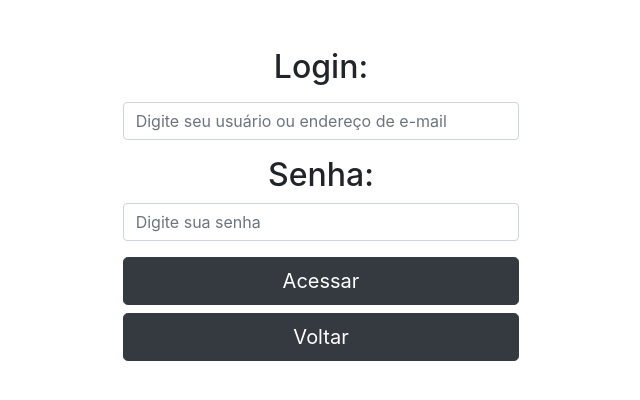
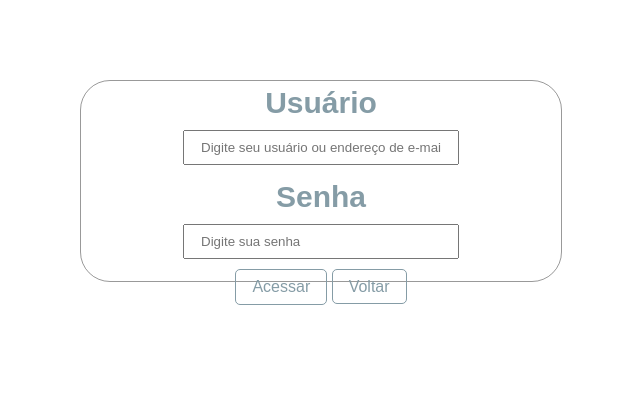
Before and after one commit to igorspandolfi/calpan, a PHP site: page /conteudo/login.php in a window 1280 px wide. Shown: the top 400 px of the page, without its empty margins (319-959 px from the left). Run offline with PHP 8.4, Linux system fonts and the light colour scheme; some libraries are stand-ins or nearby versions.

Commit message:
Adicionado login e pesquisar

```diff
--- a/conteudo/login.php
+++ b/conteudo/login.php
@@ -4,29 +4,26 @@
     <meta charset="UTF-8">
     <meta http-equiv="X-UA-Compatible" content="IE=edge">
     <meta name="viewport" content="width=device-width, initial-scale=1.0">
-    <link rel="stylesheet" href="https://maxcdn.bootstrapcdn.com/bootstrap/4.5.2/css/bootstrap.min.css">
-    <script src="https://ajax.googleapis.com/ajax/libs/jquery/3.5.1/jquery.min.js"></script>
-    <script src="https://cdnjs.cloudflare.com/ajax/libs/popper.js/1.16.0/umd/popper.min.js"></script>
-    <script src="https://maxcdn.bootstrapcdn.com/bootstrap/4.5.2/js/bootstrap.min.js"></script>
+    <script src="https://kit.fontawesome.com/dfd2d8dfe8.js" crossorigin="anonymous"></script>
+    <link rel="stylesheet" href="../css/style.css"/>
     <title>Acesso</title>
 </head>
 <body>
-    <div class="container pt-5 col-4">
-        <form class="">
-            <div class="form-group text-center">
-                <h2><label for="usuario" class="">Login:</label></h2>
-                <input class="form-control" type="text" name="usuario" placeholder="Digite seu usuário ou endereço de e-mail" required>
-                <!--<div class='valid-feedback'>Dados Corretos.</div>
-                <div class='invalid-feedback'>Preencha este campo.</div>-->
+    <div class="main">
+        <form class="form">
+            <div class="row">
+                <h2><label for="usuario" class="label">Usuário</label></h2>
+                <input class="" type="text" name="usuario" placeholder="Digite seu usuário ou endereço de e-mail" required>
             </div>
-            <div class="form-group text-center">
-                <h2><labbel for="senha" class="">Senha:</labbel></h2>
-                <input class="form-control" type="password" name="senha" placeholder="Digite sua senha" required>
-                <!--<div class="valid-feedback">Dados Corretos.</div>
-                <div class="invalid-feedback">Preencha este campo.</div>-->
+            <div class="row">
+                <h2><labbel for="senha" class="label">Senha</labbel></h2>
+                <input class="" type="password" name="senha" placeholder="Digite sua senha" required>
+
             </div>
-                <button type="submit" class="btn btn-dark btn-lg btn-block">Acessar</button>
-                <a class="btn btn-dark btn-lg btn-block" href="../index.html">Voltar</a>
+            <div class="row-btn">
+                <button type="submit" class="btn btn-acessar">Acessar</button>
+                <a class="btn btn-voltar" href="../index.html">Voltar</a>
+            </div>
         </form>
     </div>
 </body>
--- a/css/style.css
+++ b/css/style.css
@@ -1,6 +1,48 @@
 body, ul, h2, p {
     margin: 0;
     padding: 0;
+}
+
+a , .btn {
+    font-size: 1rem;
+}
+
+.main {
+    box-sizing: border-box;
+}
+
+.row {
+    display: flex;
+    flex-wrap: wrap;
+    flex-direction: column;
+    text-align: center;
+    align-items: center;
+    margin-top: 5px;
+}
+
+.row-btn {
+    display: block;
+    text-align: center;
+}
+
+input {
+    padding: .5rem 1rem;
+    margin: 10px;
+    width: 30vh;
+
+}
+
+.form {
+    display: 100%;
+    padding: auto;
+    margin: auto;
+    margin-top: 10vh;
+    font-family: sans-serif;
+    color: #859CA6;
+    width: 60vh;
+    height: 25vh;
+    border: 1px solid rgba(0,0,0,.4);
+    border-radius: 30px;
 }
 
 a {
@@ -9,6 +51,16 @@ a {
     color: #859CA6;
     border-radius: 5px;
     padding: .5rem 1rem;
+}
+
+.btn-voltar, .btn-acessar {
+    font-family: sans-serif;
+    color: #859CA6;
+    border-radius: 5px;
+    padding: .5rem 1rem;
+    border: 1px solid #859CA6;
+    background-color: transparent;
+    text-align: center;
 
 }
 
@@ -21,7 +73,7 @@ p {
     font-style: italic;
 }
 
-a:hover {
+a:hover, .btn:hover {
     background-color: #859CA6;
     color: #142B40;
 }
@@ -31,8 +83,6 @@ a:hover {
     font-weight: bold;
     font-family: Georgia, 'Times New Roman', Times, serif;
 }
-
-
 
 header {
     box-sizing: border-box;
@@ -55,8 +105,19 @@ header {
     padding: .5rem;
 }
 
+#menu {
+    padding: .5rem;
+    align-items: center;
+}
+
 #btn-mobile {
     display: none;
+}
+
+#pesquisar {
+    border: none;
+    border-radius: 5px;
+
 }
 
 @media (max-width: 600px){
@@ -86,6 +147,12 @@ header {
         padding: 1rem;
         margin: 0 1rem;
         border-bottom: 2px solid rgba(0, 0, 0, .05);
+    }
+
+    #pesquisar {
+        padding: .7rem;
+        margin: 0 1rem 1rem 1rem;
+        width: calc(100% - 3.3rem);
     }
 
     #btn-mobile {
```
Also changed, not shown: index.html (+7 -4 lines).
